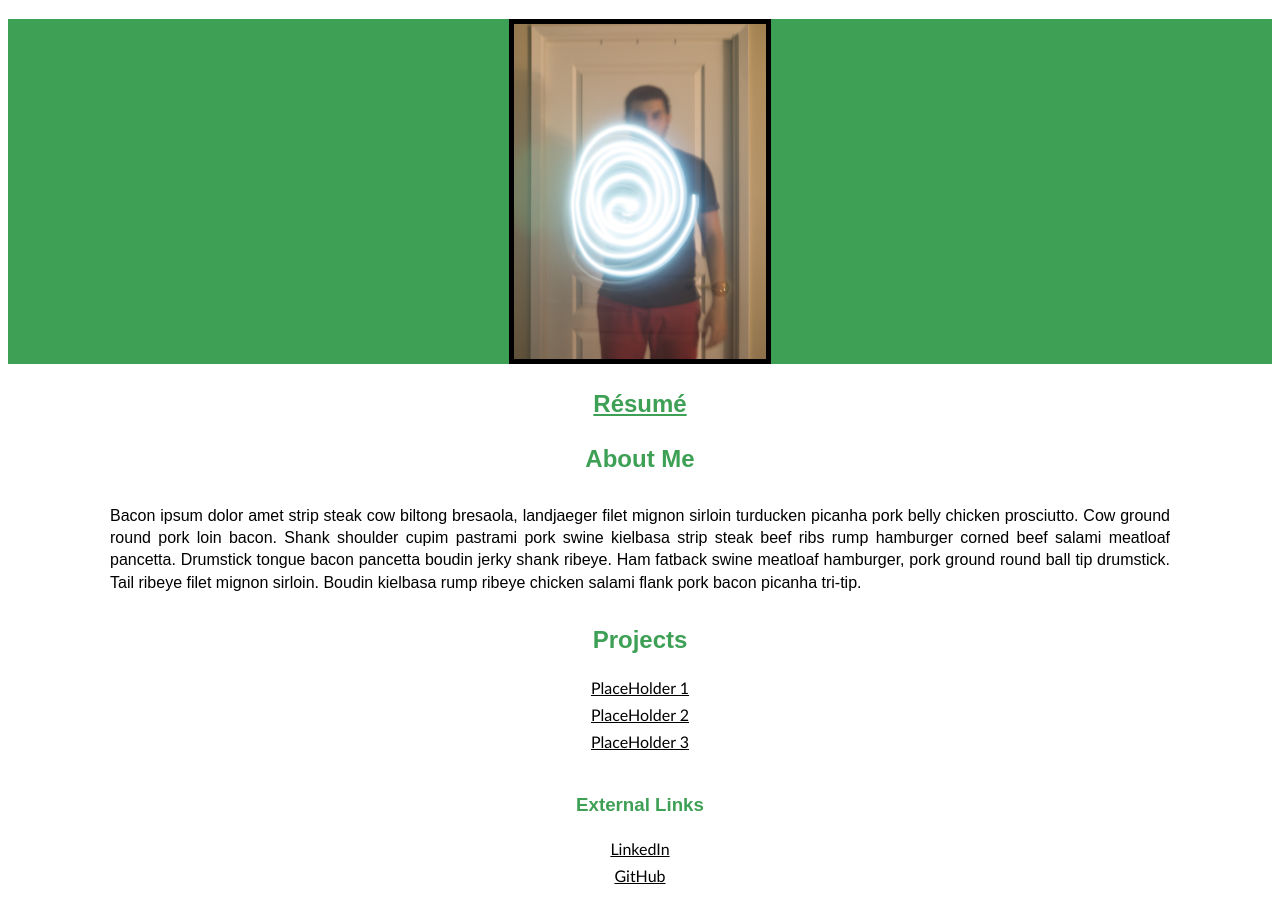
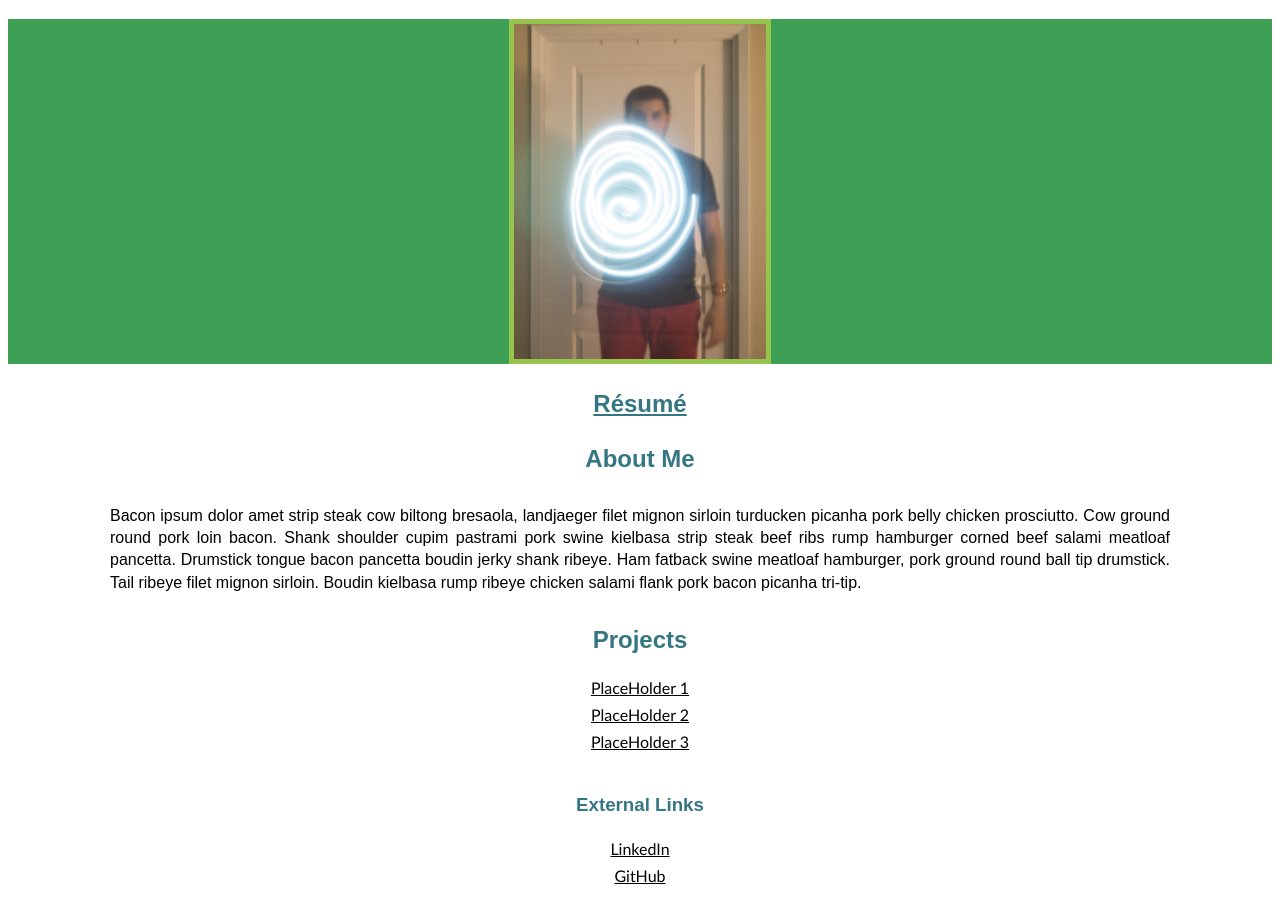
Before and after one commit to ssatyal/ssatyal.github.io, a plain HTML site: page index.html in a window 1280 px wide. Shown: the part 63-960 px from the top of the page. Drawn offline with Linux system fonts and the light colour scheme.

Commit message:
minor tweaks

```diff
--- a/sanjaya_css.css
+++ b/sanjaya_css.css
@@ -13,7 +13,7 @@ body {
   width: 20%;
   margin: auto;
   display: block;
-  border: 5px solid black;
+  border: 5px solid #96C44C;
 }
 
 .imgbg {
@@ -25,11 +25,11 @@ h2 {
   padding-right: 100px;
   padding-left: 100px;
   font-family: Arial;
-  color: #3EA055;
+  color: #347682;
 }
 
 h2 a {
-  color: #3EA055;
+  color: #347682;
 }
 
 p {
@@ -50,7 +50,7 @@ h3 {
   text-align: center;
   padding-top: 20px;
   font-family: Arial;
-  color: #3EA055;
+  color: #347682;
 }
 
 a {
```
Also changed, not shown: index.html (+5 -5 lines).
